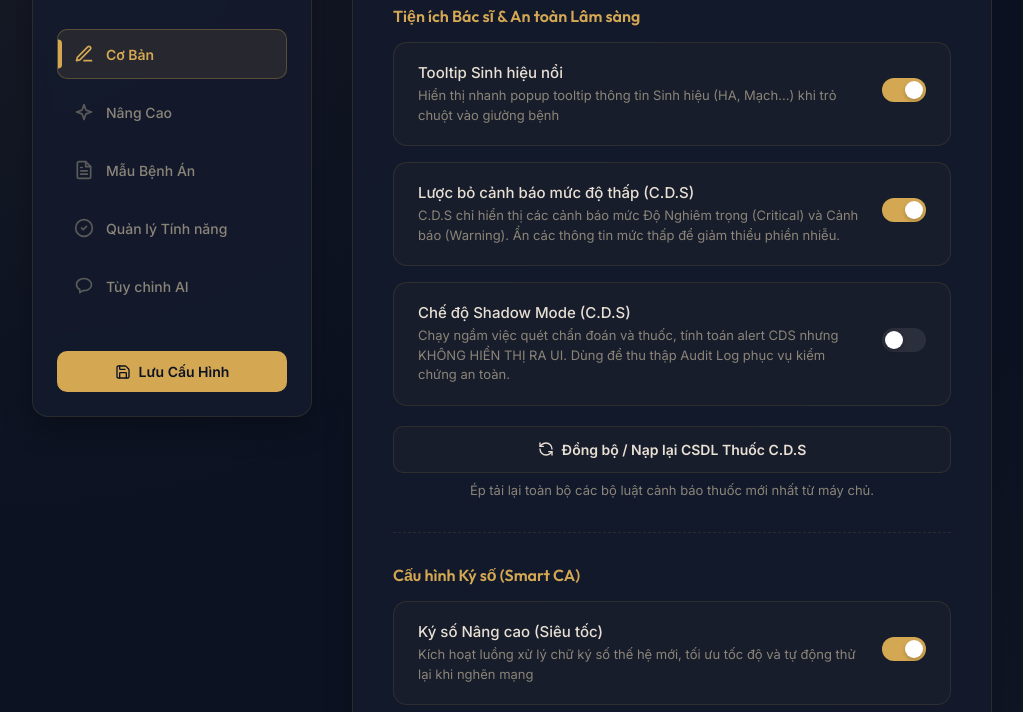
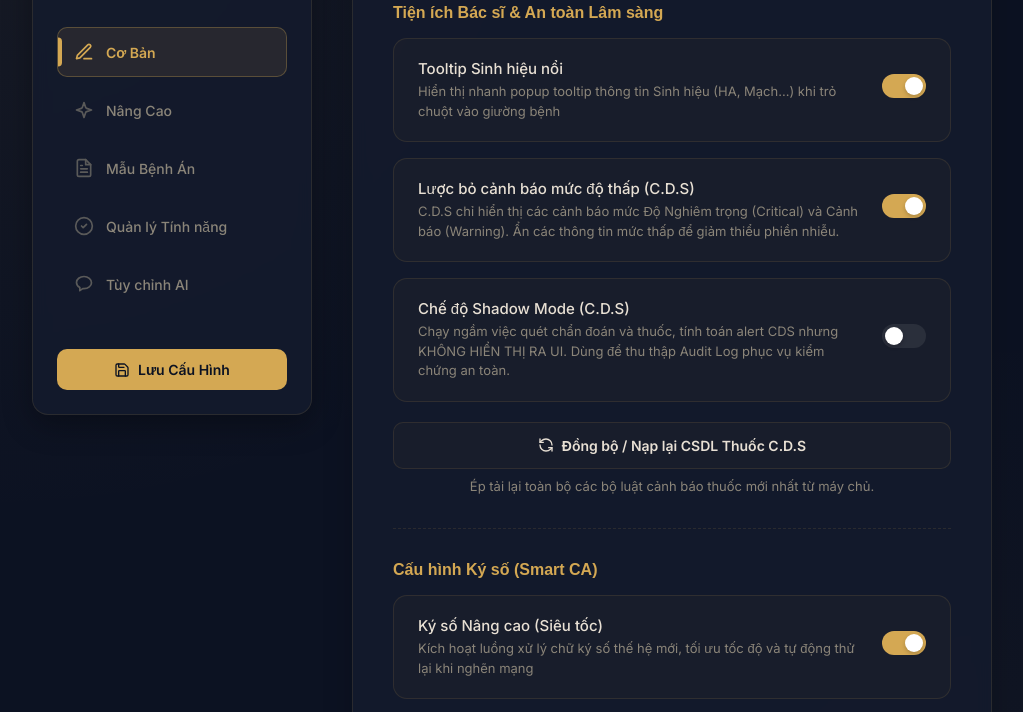
Before and after one commit to fantasy-1608/Aladinn, a website built with Vite: page options/options.html in a window 1280 px wide. Shown: the part 145-857 px from the top of the page, without its empty margins (128-1151 px from the left). Built offline with nearby package versions, Linux system fonts and the light colour scheme; some packages are replaced by stand-ins of ours; a web font is replaced by a local one.

```diff
--- a/options/options.html
+++ b/options/options.html
@@ -3,8 +3,25 @@
 <head>
     <meta charset="UTF-8">
     <title>Cài đặt Aladinn — Trợ lý VNPT HIS</title>
-    <link href="https://fonts.googleapis.com/css2?family=Inter:wght@400;500;600;700&family=Outfit:wght@600;700&display=swap" rel="stylesheet">
     <style>
+        /* Nạp font chữ địa phương (local) để tuân thủ quy định bảo mật CSP của Chrome Manifest V3 */
+        @font-face {
+            font-family: 'Inter';
+            font-style: normal;
+            font-weight: 400 600;
+            font-display: swap;
+            src: url('../assets/fonts/inter-latin.woff2') format('woff2');
+            unicode-range: U+0000-00FF, U+0131, U+0152-0153, U+02BB-02BC, U+02C6, U+02DA, U+02DC, U+0300-0301, U+0303, U+0309, U+0323, U+0340-0341, U+1EA0-1EF9, U+2000-206F, U+2074, U+20AB, U+20AC, U+2122, U+2191, U+2193, U+2212, U+2215, U+FEFF, U+FFFD;
+        }
+        @font-face {
+            font-family: 'Outfit';
+            font-style: normal;
+            font-weight: 400 700;
+            font-display: swap;
+            src: url('../assets/fonts/outfit-latin.woff2') format('woff2');
+            unicode-range: U+0000-00FF, U+0131, U+0152-0153, U+02BB-02BC, U+02C6, U+02DA, U+02DC, U+0300-0301, U+0303, U+0309, U+0323, U+0340-0341, U+1EA0-1EF9, U+2000-206F, U+2074, U+20AB, U+20AC, U+2122, U+2191, U+2193, U+2212, U+2215, U+FEFF, U+FFFD;
+        }
+
         :root {
             --bg-body: #0C1222;
             --bg-card: #141B2D;
--- a/package.json
+++ b/package.json
@@ -1,6 +1,6 @@
 {
   "name": "aladinn-his-assistant",
-  "version": "1.5.0",
+  "version": "1.5.1",
   "description": "Tiện ích mở rộng AI (Giọng nói & Quét Dữ liệu) cho hệ thống VNPT HIS",
   "type": "module",
   "scripts": {
```
Also changed, not shown: CHANGELOG.md, manifest.json.
